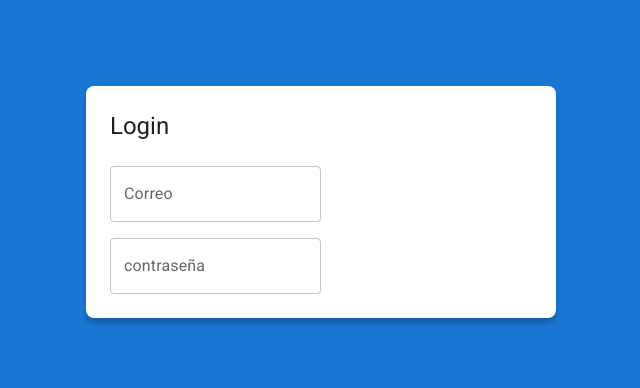
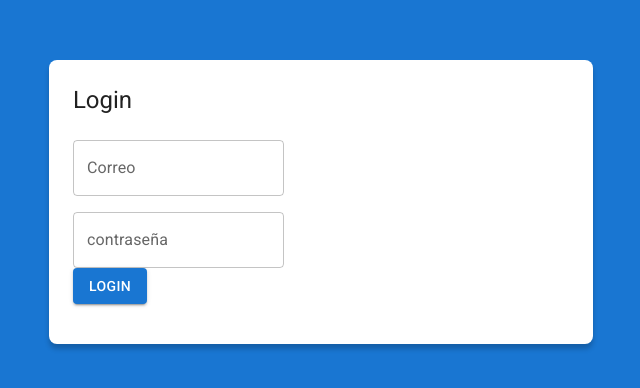
Before and after one commit to issyrivas17/Journal-app-vite, a React (Vite) app: page /auth/login in a window 1280 px wide. Shown: the part 198-586 px from the top of the page, without its empty margins (319-959 px from the left). Built offline with nearby package versions, Linux system fonts and the light colour scheme.

Commit message:
Se incorporo el boton para terminar con el loginPage

```diff
--- a/src/auth/pages/LoginPage.jsx
+++ b/src/auth/pages/LoginPage.jsx
@@ -1,5 +1,5 @@
 
-import { Grid, TextField, Typography } from "@mui/material"
+import { Button, Grid, TextField, Typography } from "@mui/material"
 
 
 export const LoginPage = () => {
@@ -39,6 +39,15 @@ export const LoginPage = () => {
       />
     </Grid>
 
+    <Grid container spacing = {2} sx={{mb:2}}>
+      <Grid item xs={12}>
+      <Button variant="contained" >
+      Login
+      </Button>
+
+      </Grid>
+    </Grid>
+
 
     </Grid>
 
```
